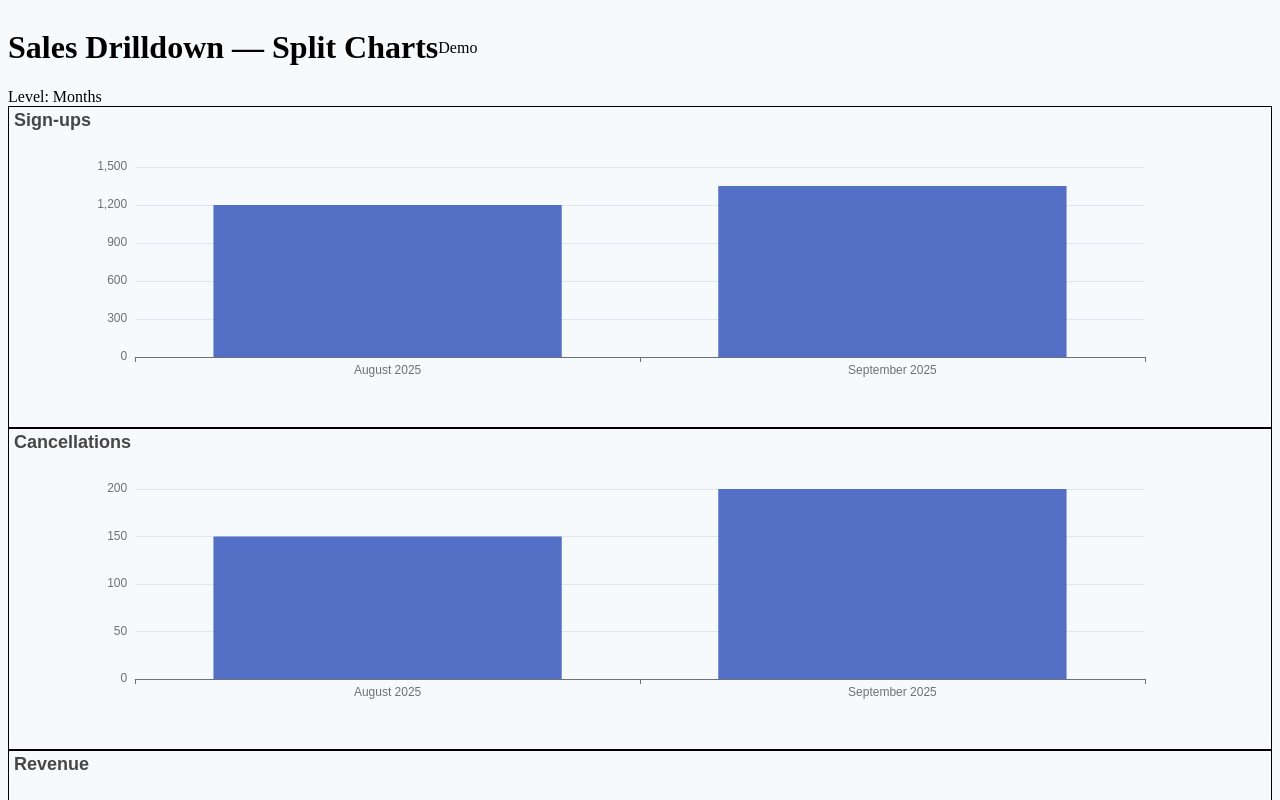
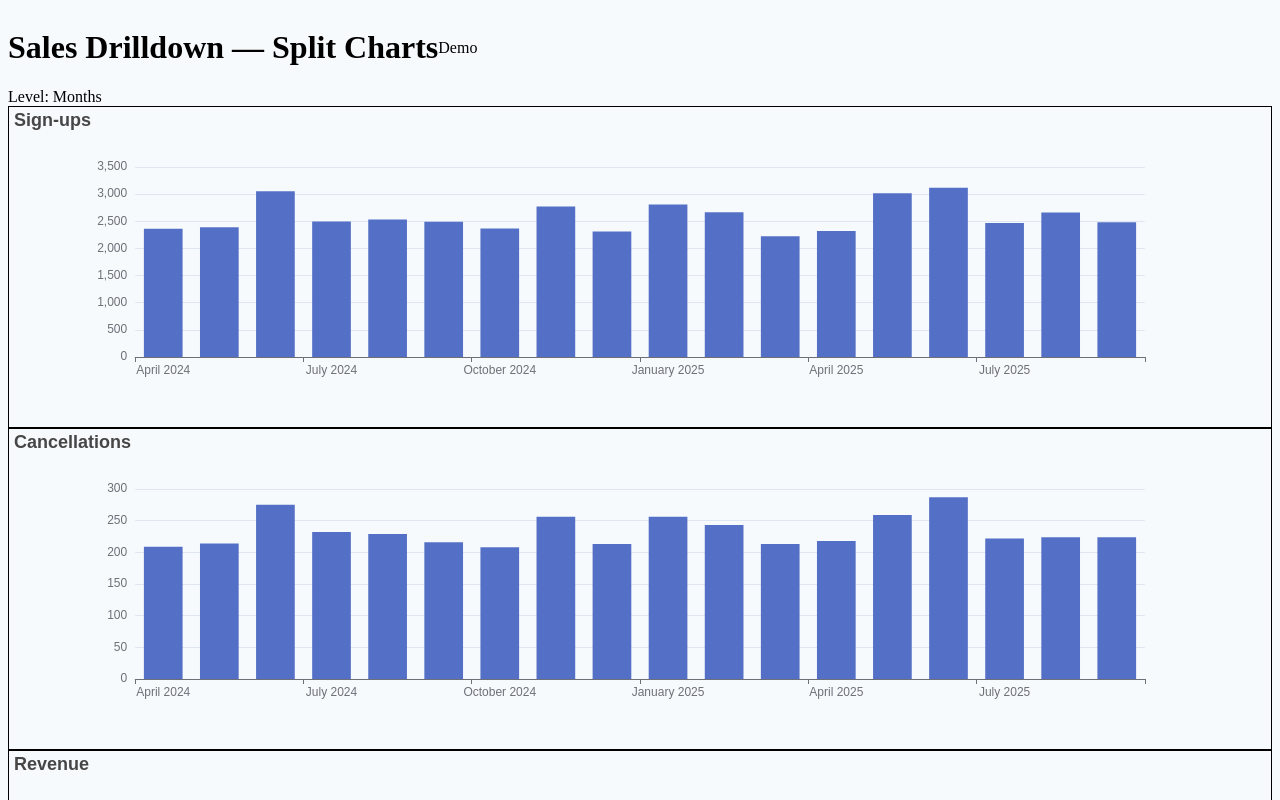
Before and after one commit to tdespenza/sample-sales-data, a Next.js app in the folder sales-drilldown/: page / in a window 1280 px wide. Shown: the top 800 px of the page. Built offline with nearby package versions, Linux system fonts and the light colour scheme.

Commit message:
feat: add sales data helpers

```diff
--- a/sales-drilldown/src/components/MetricChart.tsx
+++ b/sales-drilldown/src/components/MetricChart.tsx
@@ -17,7 +17,7 @@ export type ViewState =
   | { level: "weeks"; month: MonthData }
   | { level: "days"; month: MonthData; weekIdx: number };
 
-type Metric = keyof Omit<DayMetric, "day">;
+type Metric = keyof Omit<DayMetric, "day" | "dateISO">;
 
 const METRIC_META: Record<Metric, { label: string; type: "bar" | "line" }> = {
   signups: { label: "Sign-ups", type: "bar" },
@@ -53,7 +53,7 @@ export default function MetricChart({
     if (view.level === "weeks") {
       const { month } = view;
       const labels = month.weeks.map((w) => w.week);
-      const totals = month.weeks.map((w) => w.metrics.reduce((acc, d) => acc + d[metric], 0));
+      const totals = month.weeks.map((w) => w.totals[metric]);
       return {
         title: { text: `${meta.label} — ${month.month}` },
         tooltip: { trigger: "axis" },
--- a/sales-drilldown/src/components/SalesDrilldown.tsx
+++ b/sales-drilldown/src/components/SalesDrilldown.tsx
@@ -48,10 +48,10 @@ export default function SalesDrilldown() {
         xAxis: { type: "category", data: labels },
         yAxis: { type: "value" },
         series: [
-          { name: "Sign-ups", type: "bar", data: month.weeks.map((w) => w.metrics.reduce((a, b) => a + b.signups, 0)) },
-          { name: "Cancellations", type: "bar", data: month.weeks.map((w) => w.metrics.reduce((a, b) => a + b.cancellations, 0)) },
-          { name: "Revenue", type: "line", data: month.weeks.map((w) => w.metrics.reduce((a, b) => a + b.revenue, 0)), smooth: true },
-          { name: "Upsells", type: "line", data: month.weeks.map((w) => w.metrics.reduce((a, b) => a + b.upsells, 0)), smooth: true }
+          { name: "Sign-ups", type: "bar", data: month.weeks.map((w) => w.totals.signups) },
+          { name: "Cancellations", type: "bar", data: month.weeks.map((w) => w.totals.cancellations) },
+          { name: "Revenue", type: "line", data: month.weeks.map((w) => w.totals.revenue), smooth: true },
+          { name: "Upsells", type: "line", data: month.weeks.map((w) => w.totals.upsells), smooth: true }
         ]
       } as EChartsOption;
     }
--- /dev/null
+++ b/sales-drilldown/src/data/exportCsv.ts
@@ -0,0 +1,13 @@
+import { SALES } from "./sales";
+
+export function toCSV() {
+  const rows = ["dateISO,monthKey,weekIndex,day,signups,cancellations,revenue,upsells"];
+  for (const m of SALES) {
+    for (const w of m.weeks) {
+      for (const d of w.metrics) {
+        rows.push([d.dateISO, m.monthKey, w.weekIndex, d.day, d.signups, d.cancellations, d.revenue, d.upsells].join(","));
+      }
+    }
+  }
+  return rows.join("\n");
+}
--- /dev/null
+++ b/sales-drilldown/src/data/sales.config.ts
@@ -0,0 +1,5 @@
+import { SALES_CONFIG } from "./sales";
+
+// Example: override to 24 months in dev
+SALES_CONFIG.monthsBack = 24;
+SALES_CONFIG.seed = 1337;
--- a/sales-drilldown/src/data/sales.ts
+++ b/sales-drilldown/src/data/sales.ts
@@ -1,52 +1,108 @@
-export type DayMetric = { day: string; signups: number; cancellations: number; revenue: number; upsells: number };
-export type WeekData = { week: string; metrics: DayMetric[] };
-export type MonthData = {
-  month: string;
-  totals: { signups: number; cancellations: number; revenue: number; upsells: number };
-  weeks: WeekData[];
+export type DayMetric = { day: string; dateISO: string; signups: number; cancellations: number; revenue: number; upsells: number };
+export type WeekData = { week: string; weekIndex: number; metrics: DayMetric[]; totals: Totals };
+export type MonthData = { month: string; monthKey: string; weeks: WeekData[]; totals: Totals };
+export type Totals = { signups: number; cancellations: number; revenue: number; upsells: number };
+
+// ---- Config
+export const SALES_CONFIG = {
+  monthsBack: 18,               // generate N months ending at current month
+  weeksPerMonthMin: 4,
+  weeksPerMonthMax: 5,
+  seed: 42                      // change for different deterministic series
 };
 
-export const SALES: MonthData[] = [
-  {
-    month: "August 2025",
-    totals: { signups: 1200, cancellations: 150, revenue: 35000, upsells: 320 },
-    weeks: [
-      {
-        week: "Week 1",
-        metrics: [
-          { day: "Mon", signups: 150, cancellations: 15, revenue: 7000, upsells: 60 },
-          { day: "Tue", signups: 180, cancellations: 18, revenue: 8200, upsells: 70 },
-          { day: "Wed", signups: 160, cancellations: 12, revenue: 7500, upsells: 55 },
-          { day: "Thu", signups: 170, cancellations: 14, revenue: 7800, upsells: 65 },
-          { day: "Fri", signups: 160, cancellations: 20, revenue: 8500, upsells: 70 }
-        ]
-      },
-      {
-        week: "Week 2",
-        metrics: [
-          { day: "Mon", signups: 140, cancellations: 10, revenue: 7100, upsells: 50 },
-          { day: "Tue", signups: 175, cancellations: 14, revenue: 8300, upsells: 72 },
-          { day: "Wed", signups: 165, cancellations: 15, revenue: 7600, upsells: 60 },
-          { day: "Thu", signups: 155, cancellations: 18, revenue: 7800, upsells: 62 },
-          { day: "Fri", signups: 170, cancellations: 16, revenue: 8600, upsells: 75 }
-        ]
+// ---- PRNG (xorshift32) for deterministic noise
+function rng(seed: number) {
+  let s = seed | 0;
+  return () => {
+    s ^= s << 13; s ^= s >>> 17; s ^= s << 5; // xorshift32
+    return (s >>> 0) / 4294967296;            // [0,1)
+  };
+}
+
+// Helpers
+const DAY_NAMES = ["Mon", "Tue", "Wed", "Thu", "Fri", "Sat", "Sun"] as const;
+const clamp = (v: number, lo: number, hi: number) => Math.max(lo, Math.min(hi, v));
+const round = (v: number) => Math.round(v);
+
+function monthKey(date: Date) {
+  return `${date.getFullYear()}-${String(date.getMonth()+1).padStart(2, "0")}`;
+}
+
+function monthLabel(key: string) {
+  const [y, m] = key.split("-").map(Number);
+  return new Date(y, m-1, 1).toLocaleString("en-US", { month: "long", year: "numeric" });
+}
+
+// Seasonal baselines to make data look realistic
+function seasonalBaseline(monthIdx0to11: number) {
+  const season = [1.00, 0.96, 0.98, 1.04, 1.08, 1.10, 1.12, 1.15, 1.10, 1.06, 1.02, 1.00];
+  return season[monthIdx0to11];
+}
+
+// Main generator
+export function generateSales(config = SALES_CONFIG): MonthData[] {
+  const now = new Date();
+  const months: MonthData[] = [];
+  const rand = rng(config.seed);
+
+  for (let i = config.monthsBack - 1; i >= 0; i--) {
+    const d = new Date(now.getFullYear(), now.getMonth() - i, 1);
+    const mKey = monthKey(d);
+    const mLabel = monthLabel(mKey);
+    const baseline = seasonalBaseline(d.getMonth());
+
+    // Choose 4 or 5 weeks deterministically
+    const weeksCount = config.weeksPerMonthMin + Math.floor(rand() * (config.weeksPerMonthMax - config.weeksPerMonthMin + 1));
+
+    const weeks: WeekData[] = [];
+    const monthTotals: Totals = { signups: 0, cancellations: 0, revenue: 0, upsells: 0 };
+
+    for (let w = 0; w < weeksCount; w++) {
+      const metrics: DayMetric[] = [];
+      const weekTotals: Totals = { signups: 0, cancellations: 0, revenue: 0, upsells: 0 };
+
+      for (let dIdx = 0; dIdx < 7; dIdx++) {
+        // Baseline daily values with randomness
+        const weekdayBoost = dIdx <= 4 ? 1.10 : 0.75; // weekdays vs weekends
+        const noise = 0.85 + rand() * 0.3;            // 0.85..1.15
+
+        const signups = round(clamp(80 * baseline * weekdayBoost * noise, 20, 450));
+        const cancellations = round(clamp(signups * (0.06 + rand() * 0.06), 0, Math.max(5, signups * 0.5)));
+        const upsells = round(clamp(signups * (0.25 + rand() * 0.20), 0, signups));
+        const arpu = 35 + rand() * 25;                // $35-$60
+        const revenue = round((signups - cancellations) * arpu + upsells * (10 + rand() * 30));
+
+        const date = new Date(d.getFullYear(), d.getMonth(), 1 + w * 7 + dIdx);
+        const rec: DayMetric = {
+          day: DAY_NAMES[dIdx],
+          dateISO: date.toISOString().slice(0, 10),
+          signups,
+          cancellations,
+          revenue,
+          upsells
+        };
+        metrics.push(rec);
+
+        weekTotals.signups += signups;
+        weekTotals.cancellations += cancellations;
+        weekTotals.revenue += revenue;
+        weekTotals.upsells += upsells;
       }
-    ]
-  },
-  {
-    month: "September 2025",
-    totals: { signups: 1350, cancellations: 200, revenue: 40000, upsells: 360 },
-    weeks: [
-      {
-        week: "Week 1",
-        metrics: [
-          { day: "Mon", signups: 200, cancellations: 25, revenue: 9500, upsells: 80 },
-          { day: "Tue", signups: 210, cancellations: 22, revenue: 10200, upsells: 85 },
-          { day: "Wed", signups: 190, cancellations: 20, revenue: 9700, upsells: 78 },
-          { day: "Thu", signups: 220, cancellations: 24, revenue: 11000, upsells: 90 },
-          { day: "Fri", signups: 190, cancellations: 18, revenue: 9600, upsells: 80 }
-        ]
-      }
-    ]
+
+      weeks.push({ week: `Week ${w+1}`, weekIndex: w, metrics, totals: weekTotals });
+
+      monthTotals.signups += weekTotals.signups;
+      monthTotals.cancellations += weekTotals.cancellations;
+      monthTotals.revenue += weekTotals.revenue;
+      monthTotals.upsells += weekTotals.upsells;
+    }
+
+    months.push({ month: mLabel, monthKey: mKey, weeks, totals: monthTotals });
   }
-];
+
+  return months;
+}
+
+// Eagerly generate (deterministic) dataset for importers
+export const SALES: MonthData[] = generateSales();
```
